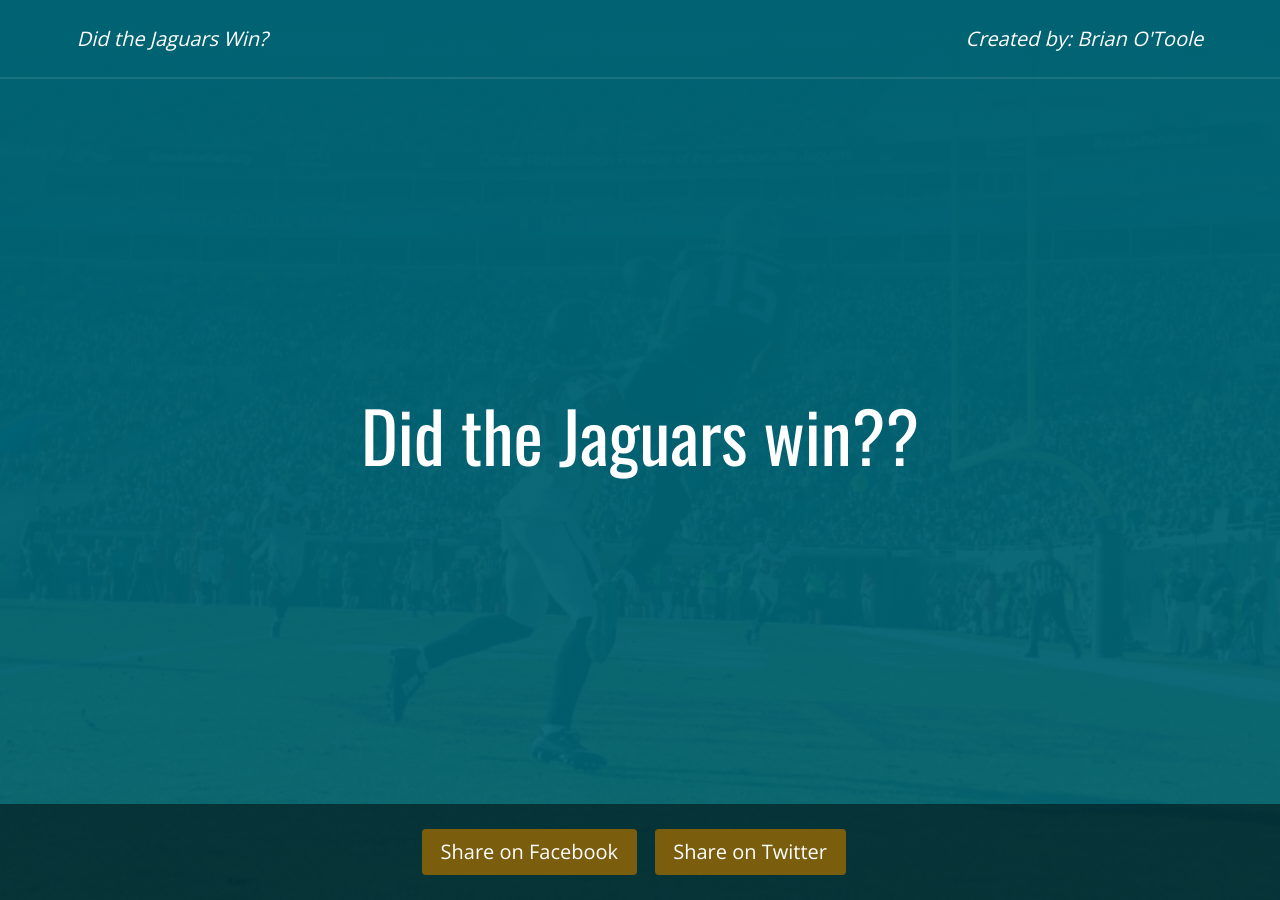
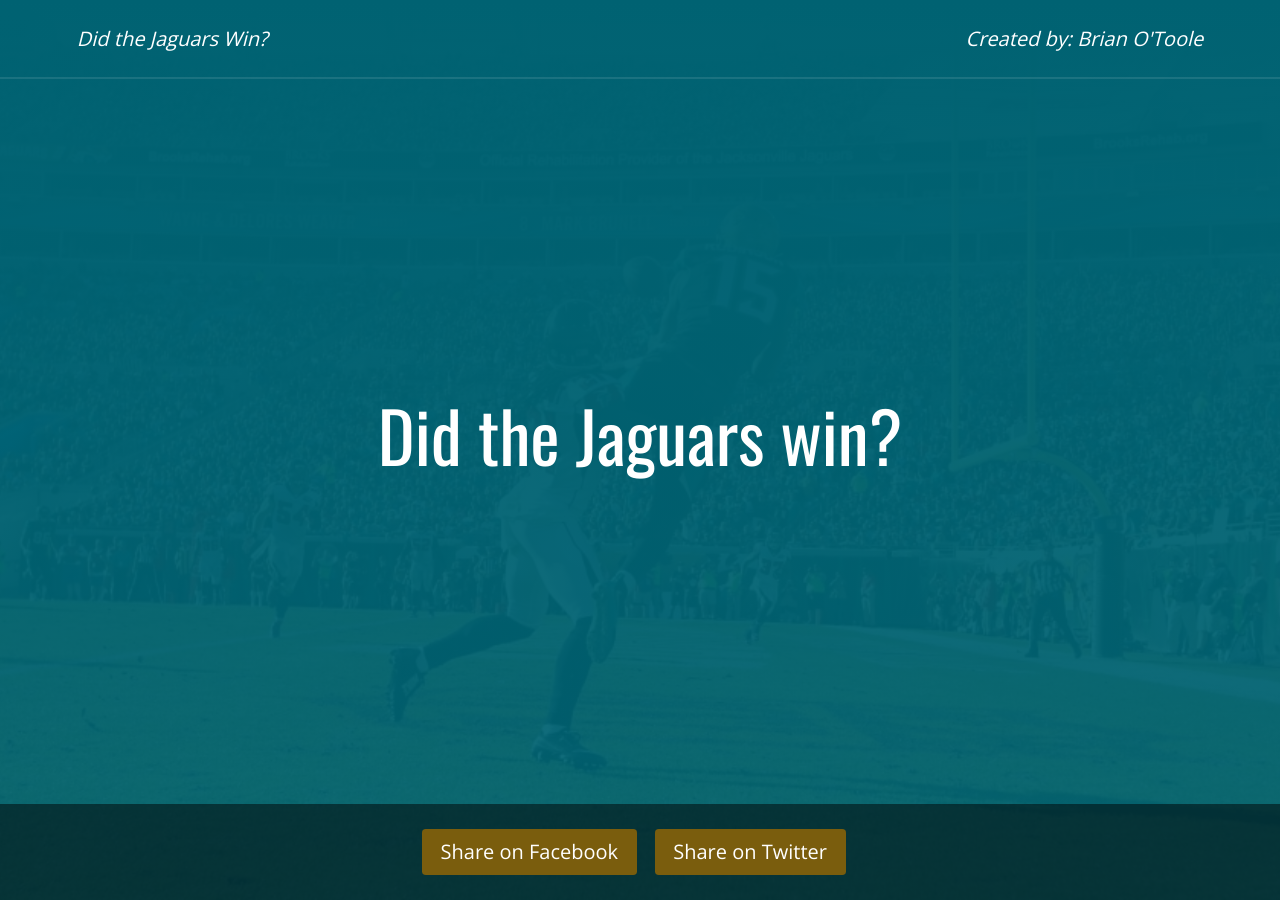
Before and after one commit to brianotoole/didjagswin, a Jekyll site: the page built from index.html, in a window 1280 px wide. Built offline with Jekyll 4.4.1, drawn with Linux system fonts in a browser that asks for light colours; nearby versions of some CDN libraries.

Commit message:
successful

```diff
--- a/index.html
+++ b/index.html
@@ -8,7 +8,7 @@
 
 <section class="home">
   <div class="intro">
-    <h1>Did the Jaguars win??</h1>
+    <h1>Did the Jaguars win?</h1>
     <h2 class="js-result text-secondary fadeInUp animated"></h2>
   </div><!--/.intro-->
 </section><!--/.home-->
```
